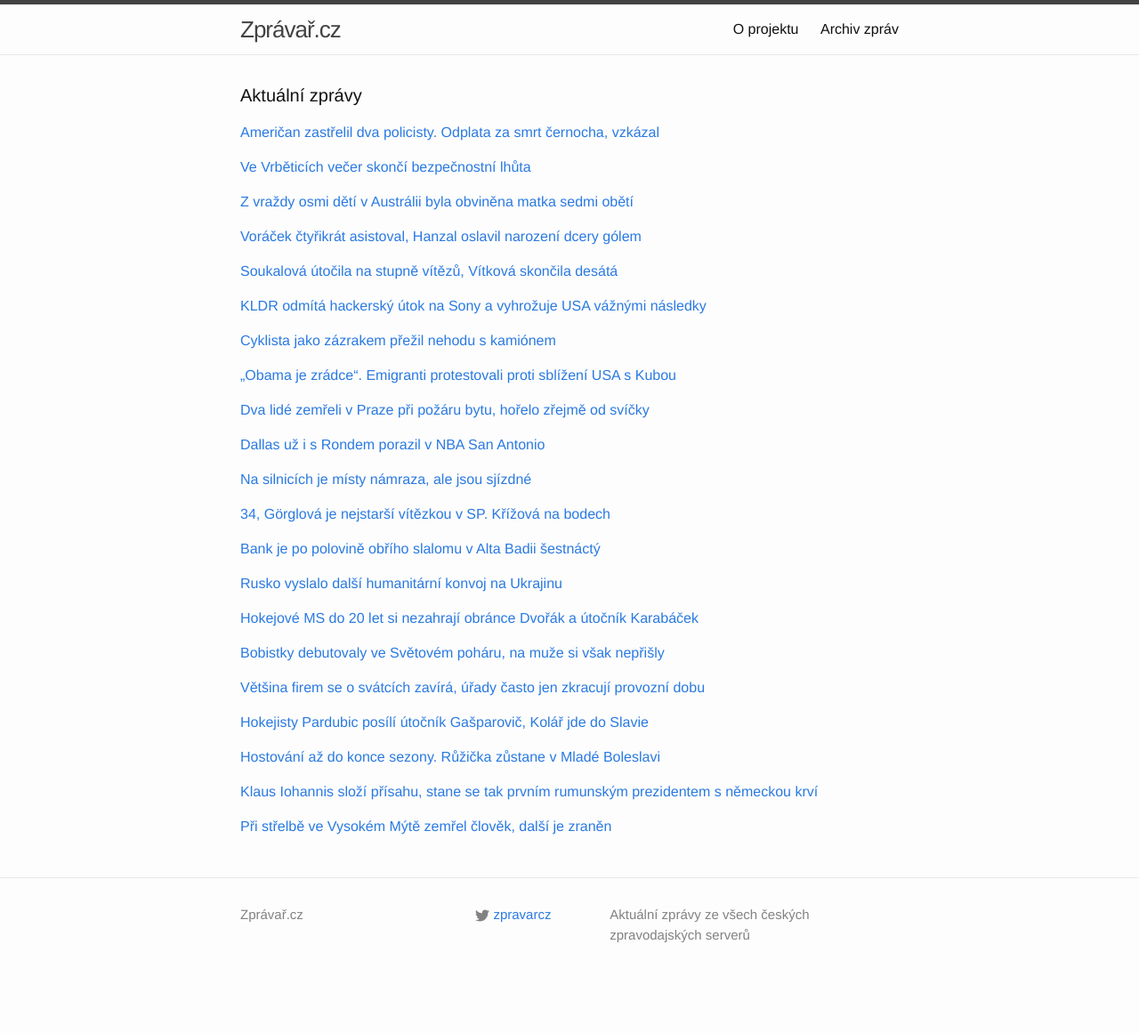
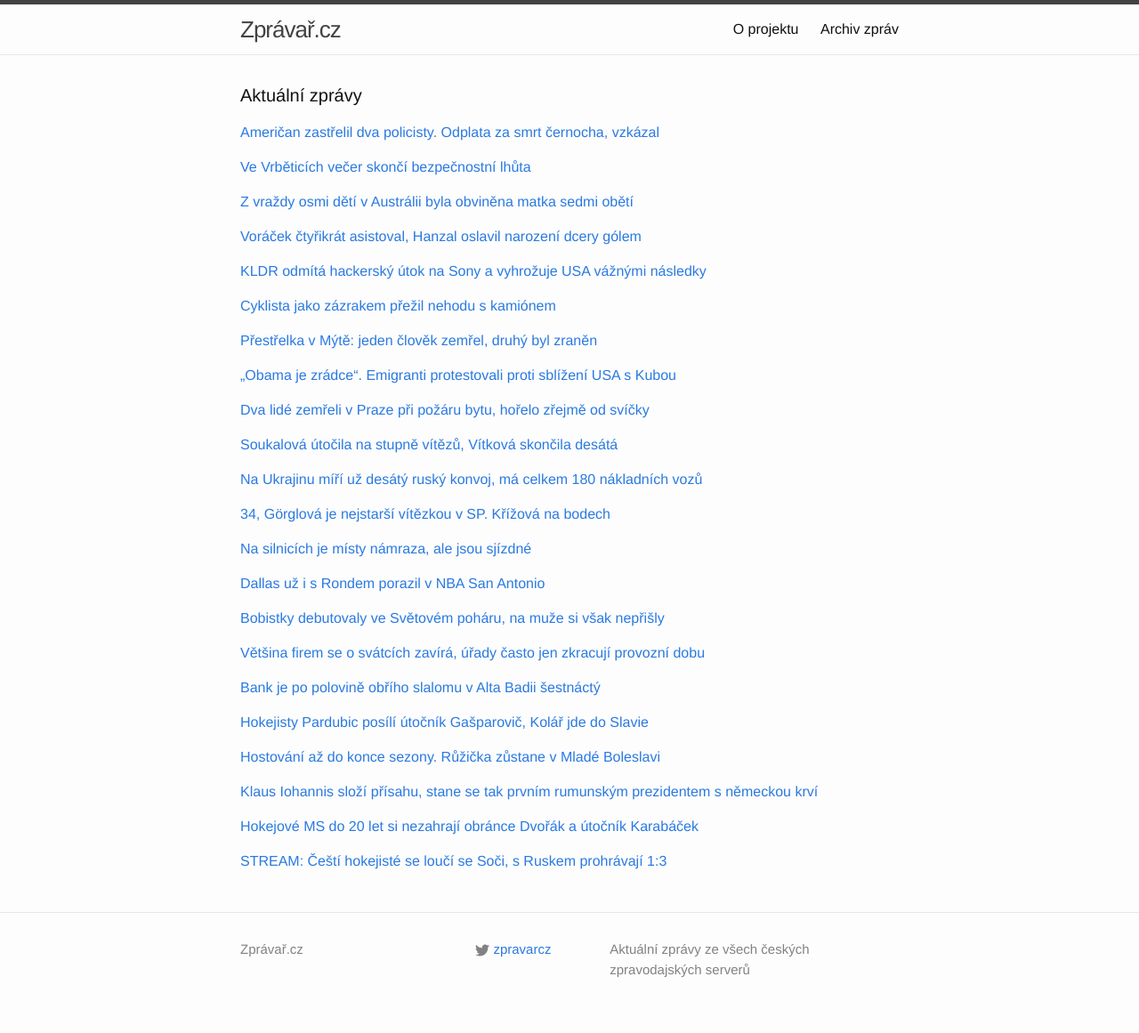
Before and after one commit to adliska/zpravar, a Jekyll site: the page built from index.html, in a window 1280 px wide. Shown: the whole page at 89% size. Built offline with Jekyll 4.4.1, drawn with Linux system fonts in a browser that asks for light colours; before the commit the page ends 1122 px from its top, so only the background shows below that; some of the changed lines change nothing that is shown.

Commit message:
zpravar news update

```diff
--- a/index.html
+++ b/index.html
@@ -53,17 +53,8 @@ layout: default
 <li><a href=http://sport.aktualne.cz/cerstvy-tata-hanzal-slavil-golem-arizona-ale-prohrala/r~fbdcdac288d911e49e4b0025900fea04/>Čerstvý táta Hanzal slavil gólem, Voráček sázel nahrávky - sport.aktualne.cz</a></li>
 <li><a href=http://www.sportovninoviny.cz/zpravy/voracek-ctyrikrat-asistoval-hanzal-oslavil-narozeni-dcery-golem/1161341>Voráček čtyřikrát asistoval, Hanzal oslavil narození dcery gólem - www.sportovninoviny.cz</a></li>
 </ul>
-</div><p><a href="javascript:;" onclick="toggle_visibility('zpravy4')">Soukalová útočila na stupně vítězů, Vítková skončila desátá</a></p>
+</div><p><a href="javascript:;" onclick="toggle_visibility('zpravy4')">KLDR odmítá hackerský útok na Sony a vyhrožuje USA vážnými následky </a></p>
 <div id="zpravy4" style="display:none">
-<ul>
-<li><a href=http://www.tyden.cz/rubriky/sport/zimni-sporty/soukalova-utocila-na-stupne-vitezu-vitkova-skoncila-desata_328007.html>Soukalová útočila na stupně vítězů, Vítková skončila desátá - www.tyden.cz</a></li>
-<li><a href=http://www.sportovninoviny.cz/zpravy/soukalova-utocila-na-stupne-vitezu-skoncila-ctvrta/1161410>Soukalová útočila na stupně vítězů, skončila čtvrtá - www.sportovninoviny.cz</a></li>
-<li><a href=http://www.rozhlas.cz/_zprava/soukalova-zvladla-zavod-s-hromadnym-startem-bez-chyby-dojela-ctvrta--1435355>Soukalová zvládla závod s hromadným startem bez chyby, dojela čtvrtá - www.rozhlas.cz</a></li>
-<li><a href=http://sport.aktualne.cz/soukalova-v-pokljuce-vydrela-ctvrte-misto-vitkova-desata/r~b6c90946890211e4833a0025900fea04/>Soukalová v Pokljuce vydřela čtvrté místo, Vítková desátá - sport.aktualne.cz</a></li>
-<li><a href=http://sport.idnes.cz/sp-pokljuka-cxw-/biatlon.aspx?c=A141221_120904_biatlon_tm2>Dvě Češky v první desítce hromadného závodu: 4. Soukalová, 10. Vítková - sport.idnes.cz</a></li>
-</ul>
-</div><p><a href="javascript:;" onclick="toggle_visibility('zpravy5')">KLDR odmítá hackerský útok na Sony a vyhrožuje USA vážnými následky </a></p>
-<div id="zpravy5" style="display:none">
 <ul>
 <li><a href=http://www.lidovky.cz/kldr-odmita-hackersky-utok-na-sony-a-vyhrozuje-usa-vaznymi-nasledky-1g7-/zpravy-svet.aspx?c=A141221_115555_ln_zahranici_mmu>KLDR odmítá hackerský útok na Sony a vyhrožuje USA vážnými následky  - www.lidovky.cz</a></li>
 <li><a href=http://zpravy.e15.cz/zahranicni/udalosti/utok-hackeru-na-sony-usa-pozadaly-o-pomoc-cinu-1147745>Útok Hackerů na Sony: USA požádaly o pomoc Čínu - zpravy.e15.cz</a></li>
@@ -71,14 +62,23 @@ layout: default
 <li><a href=http://www.ceskenoviny.cz/zpravy/zpravy/usa-kvuli-hackerskemu-utoku-pozadaly-cinu-o-pomoc/1161331>USA kvůli hackerskému útoku požádaly Čínu o pomoc - www.ceskenoviny.cz</a></li>
 <li><a href=http://www.ceskenoviny.cz/zpravy/zpravy/usa-pry-kvuli-hackerskemu-utoku-pozadaly-cinu-o-pomoc/1161331>USA prý kvůli hackerskému útoku požádaly Čínu o pomoc - www.ceskenoviny.cz</a></li>
 </ul>
-</div><p><a href="javascript:;" onclick="toggle_visibility('zpravy6')">Cyklista jako zázrakem přežil nehodu s kamiónem</a></p>
-<div id="zpravy6" style="display:none">
+</div><p><a href="javascript:;" onclick="toggle_visibility('zpravy5')">Cyklista jako zázrakem přežil nehodu s kamiónem</a></p>
+<div id="zpravy5" style="display:none">
 <ul>
 <li><a href=http://www.novinky.cz/koktejl/356950-cyklista-jako-zazrakem-prezil-nehodu-s-kamionem.html>Cyklista jako zázrakem přežil nehodu s kamiónem - www.novinky.cz</a></li>
 <li><a href=http://www.novinky.cz/koktejl/356950-cyklista-vyvazl-z-nehody-s-kamionem-jen-s-odreninami.html>Cyklista vyvázl z nehody s kamiónem jen s odřeninami - www.novinky.cz</a></li>
 <li><a href=http://www.novinky.cz/koktejl/356950-cyklista-vyvazl-z-nehody-s-kamionem-jako-zazrakem-jen-s-odreninami.html>Cyklista vyvázl z nehody s kamiónem jako zázrakem jen s odřeninami - www.novinky.cz</a></li>
 <li><a href=http://www.novinky.cz/koktejl/356950-cyklista-vjel-primo-pod-kamion-z-nehody-vyvazl-jako-zazrakem-jen-s-odreninami.html>Cyklista vjel přímo pod kamión, z nehody vyvázl jako zázrakem jen s odřeninami - www.novinky.cz</a></li>
 <li><a href=http://www.novinky.cz/koktejl/356950-cyklista-odnesl-hrozivou-srazku-s-kamionem-jen-odreninami.html>Cyklista odnesl hrozivou srážku s kamiónem jen odřeninami - www.novinky.cz</a></li>
+</ul>
+</div><p><a href="javascript:;" onclick="toggle_visibility('zpravy6')">Přestřelka v Mýtě: jeden člověk zemřel, druhý byl zraněn</a></p>
+<div id="zpravy6" style="display:none">
+<ul>
+<li><a href=http://www.tyden.cz/rubriky/domaci/krimi/prestrelka-v-myte-jeden-clovek-zemrel-druhy-byl-zranen_328010.html>Přestřelka v Mýtě: jeden člověk zemřel, druhý byl zraněn - www.tyden.cz</a></li>
+<li><a href=http://www.denik.cz/z_domova/jeden-clovek-zemrel-a-dalsi-byl-zranen-pri-prestrelce-ve-vysokem-myte-20141221.html>Jeden člověk zemřel a další byl zraněn při přestřelce ve Vysokém Mýtě - www.denik.cz</a></li>
+<li><a href=http://www.novinky.cz/krimi/356983-pri-strelbe-ve-vysokem-myte-zemrel-clovek-dalsi-je-zranen.html>Při střelbě ve Vysokém Mýtě zemřel člověk, další je zraněn - www.novinky.cz</a></li>
+<li><a href=http://www.lidovky.cz/jeden-clovek-zemrel-dalsi-byl-zranen-pri-strelbe-ve-vysokem-myte-px3-/zpravy-domov.aspx?c=A141221_125828_ln_domov_mct>Jeden člověk zemřel, další byl zraněn při střelbě ve Vysokém Mýtě  - www.lidovky.cz</a></li>
+<li><a href=http://www.ceskenoviny.cz/zpravy/zpravy/jeden-clovek-zemrel-a-dalsi-byl-zranen-pri-prestrelce-ve-v-myte/1161423>Jeden člověk zemřel a další byl zraněn při přestřelce ve V. Mýtě - www.ceskenoviny.cz</a></li>
 </ul>
 </div><p><a href="javascript:;" onclick="toggle_visibility('zpravy7')">„Obama je zrádce“. Emigranti protestovali proti sblížení USA s Kubou</a></p>
 <div id="zpravy7" style="display:none">
@@ -98,21 +98,22 @@ layout: default
 <li><a href=http://www.ceskenoviny.cz/zpravy/zpravy/dva-lide-zemreli-v-rano-v-praze-pri-pozaru-bytu/1161356>Dva lidé zemřeli v ráno v Praze při požáru bytu - www.ceskenoviny.cz</a></li>
 <li><a href=http://www.novinky.cz/krimi/356965-pri-pozaru-prazskeho-bytu-zemreli-dva-lide.html>Při požáru pražského bytu zemřeli dva lidé - www.novinky.cz</a></li>
 </ul>
-</div><p><a href="javascript:;" onclick="toggle_visibility('zpravy9')">Dallas už i s Rondem porazil v NBA San Antonio</a></p>
+</div><p><a href="javascript:;" onclick="toggle_visibility('zpravy9')">Soukalová útočila na stupně vítězů, Vítková skončila desátá</a></p>
 <div id="zpravy9" style="display:none">
 <ul>
-<li><a href=http://sport.aktualne.cz/dallas-uz-i-s-rondem-porazil-v-nba-san-antonio/r~4a9014c288f311e49e4b0025900fea04/>Dallas už i s Rondem porazil v NBA San Antonio - sport.aktualne.cz</a></li>
-<li><a href=http://sport.idnes.cz/nba-basketbal-souhrn-0lx-/basket.aspx?c=A141221_100238_sport-basket_ten>Dallas do texaského derby nasadil Ronda. A pokořil San Antonio - sport.idnes.cz</a></li>
-<li><a href=http://www.denik.cz/ostatni_sport/dallas-uz-i-s-rondem-porazil-v-nba-san-antonio-20141221.html>Dallas už i s Rondem porazil v NBA San Antonio - www.denik.cz</a></li>
-<li><a href=http://www.sportovninoviny.cz/zpravy/dallas-uz-i-s-rondem-porazil-v-nba-san-antonio/1161367>Dallas už i s Rondem porazil v NBA San Antonio - www.sportovninoviny.cz</a></li>
+<li><a href=http://www.tyden.cz/rubriky/sport/zimni-sporty/soukalova-utocila-na-stupne-vitezu-vitkova-skoncila-desata_328007.html>Soukalová útočila na stupně vítězů, Vítková skončila desátá - www.tyden.cz</a></li>
+<li><a href=http://www.sportovninoviny.cz/zpravy/soukalova-utocila-na-stupne-vitezu-skoncila-ctvrta/1161410>Soukalová útočila na stupně vítězů, skončila čtvrtá - www.sportovninoviny.cz</a></li>
+<li><a href=http://www.rozhlas.cz/_zprava/soukalova-zvladla-zavod-s-hromadnym-startem-bez-chyby-dojela-ctvrta--1435355>Soukalová zvládla závod s hromadným startem bez chyby, dojela čtvrtá - www.rozhlas.cz</a></li>
+<li><a href=http://sport.aktualne.cz/soukalova-v-pokljuce-vydrela-ctvrte-misto-vitkova-desata/r~b6c90946890211e4833a0025900fea04/>Soukalová v Pokljuce vydřela čtvrté místo, Vítková desátá - sport.aktualne.cz</a></li>
+<li><a href=http://sport.idnes.cz/sp-pokljuka-cxw-/biatlon.aspx?c=A141221_120904_biatlon_tm2>Dvě Češky v první desítce hromadného závodu: 4. Soukalová, 10. Vítková - sport.idnes.cz</a></li>
 </ul>
-</div><p><a href="javascript:;" onclick="toggle_visibility('zpravy10')">Na silnicích je místy námraza, ale jsou sjízdné</a></p>
+</div><p><a href="javascript:;" onclick="toggle_visibility('zpravy10')">Na Ukrajinu míří už desátý ruský konvoj, má celkem 180 nákladních vozů </a></p>
 <div id="zpravy10" style="display:none">
 <ul>
-<li><a href=http://zpravy.aktualne.cz/regiony/na-silnicich-je-misty-namraza-ale-jsou-sjizdne/r~5e378dfc88fd11e49fc3002590604f2e/>Na silnicích je místy námraza, ale jsou sjízdné - zpravy.aktualne.cz</a></li>
-<li><a href=http://www.rozhlas.cz/_zprava/ve-vyssich-polohach-snezi-silnice-jsou-sjizdne-bez-problemu--1435309>Ve vyšších polohách sněží. Silnice jsou sjízdné bez problémů - www.rozhlas.cz</a></li>
-<li><a href=http://www.lidovky.cz/na-sumave-snezi-v-melniku-silny-vitr-vyvratil-vanocni-strom-prb-/zpravy-domov.aspx?c=A141221_103818_ln_domov_mct>Na Šumavě sněží. V Mělníku silný vítr vychýlil vánoční strom  - www.lidovky.cz</a></li>
-<li><a href=http://www.rozhlas.cz/_zprava/na-horach-snezi-silnice-jsou-sjizdne-bez-problemu--1435309>Na horách sněží. Silnice jsou sjízdné bez problémů - www.rozhlas.cz</a></li>
+<li><a href=http://www.lidovky.cz/rusko-vyslalo-na-donbas-desaty-humanitarni-konvoj-fwu-/zpravy-svet.aspx?c=A141221_131315_ln_zahranici_mmu>Na Ukrajinu míří už desátý ruský konvoj, má celkem 180 nákladních vozů  - www.lidovky.cz</a></li>
+<li><a href=http://www.tyden.cz/rubriky/zahranici/rusko-a-okoli/rusko-vyslalo-dalsi-humanitarni-konvoj-na-ukrajinu_328006.html>Rusko vyslalo další humanitární konvoj na Ukrajinu - www.tyden.cz</a></li>
+<li><a href=http://zpravy.e15.cz/zahranicni/udalosti/rusko-vyslalo-na-donbas-uz-desaty-humanitarni-konvoj-1147743>Rusko vyslalo na Donbas už desátý humanitární konvoj - zpravy.e15.cz</a></li>
+<li><a href=http://zahranicni.ihned.cz/c1-63286360-na-ukrajinu-vyrazil-desaty-rusky-konvoj-veze-cihly-leky-i-vanocni-stromky>Na Ukrajinu vyrazil desátý ruský konvoj. Veze cihly, léky i vánoční stromky - zahranicni.ihned.cz</a></li>
 </ul>
 </div><p><a href="javascript:;" onclick="toggle_visibility('zpravy11')">34, Görglová je nejstarší vítězkou v SP. Křížová na bodech</a></p>
 <div id="zpravy11" style="display:none">
@@ -122,40 +123,42 @@ layout: default
 <li><a href=http://sport.idnes.cz/svetovy-pohar-alpske-lyzovani-krizova-gorglova-fu7-/lyzovani.aspx?c=A141221_122551_lyzovani_ten>Křížová ve Val d'Isére sjela pro body, královnou super-G je Görglová - sport.idnes.cz</a></li>
 <li><a href=http://www.sportovninoviny.cz/zpravy/gorglova-je-nejstarsi-vitezkou-v-sp-krizova-ma-prvni-body-sezony/1161415>Görglová je nejstarší vítězkou v SP, Křížová má první body sezony - www.sportovninoviny.cz</a></li>
 </ul>
-</div><p><a href="javascript:;" onclick="toggle_visibility('zpravy12')">Bank je po polovině obřího slalomu v Alta Badii šestnáctý</a></p>
+</div><p><a href="javascript:;" onclick="toggle_visibility('zpravy12')">Na silnicích je místy námraza, ale jsou sjízdné</a></p>
 <div id="zpravy12" style="display:none">
 <ul>
-<li><a href=http://sport.idnes.cz/ondrej-bank-obri-slalom-svetovy-pohar-alta-badia-lyzovani-pmv-/lyzovani.aspx?c=A141221_110400_lyzovani_ten>Bank je po polovině obřího slalomu v Alta Badii šestnáctý - sport.idnes.cz</a></li>
-<li><a href=http://www.denik.cz/zimni_sporty/utok-na-letosni-maximum-bank-je-v-alta-badii-zatim-sestnacty-20141221.html>Útok na letošní maximum. Bank je v Alta Badii zatím šestnáctý - www.denik.cz</a></li>
-<li><a href=http://www.sportovninoviny.cz/zpravy/bank-zajel-v-obrim-slalomu-v-alta-badii-v-1-kole-sestnacty-cas/1161389>Bank zajel v obřím slalomu v Alta Badii v 1. kole šestnáctý čas - www.sportovninoviny.cz</a></li>
+<li><a href=http://zpravy.aktualne.cz/regiony/na-silnicich-je-misty-namraza-ale-jsou-sjizdne/r~5e378dfc88fd11e49fc3002590604f2e/>Na silnicích je místy námraza, ale jsou sjízdné - zpravy.aktualne.cz</a></li>
+<li><a href=http://www.rozhlas.cz/_zprava/ve-vyssich-polohach-snezi-silnice-jsou-sjizdne-bez-problemu--1435309>Ve vyšších polohách sněží. Silnice jsou sjízdné bez problémů - www.rozhlas.cz</a></li>
+<li><a href=http://www.lidovky.cz/na-sumave-snezi-v-melniku-silny-vitr-vyvratil-vanocni-strom-prb-/zpravy-domov.aspx?c=A141221_103818_ln_domov_mct>Na Šumavě sněží. V Mělníku silný vítr vychýlil vánoční strom  - www.lidovky.cz</a></li>
+<li><a href=http://www.rozhlas.cz/_zprava/na-horach-snezi-silnice-jsou-sjizdne-bez-problemu--1435309>Na horách sněží. Silnice jsou sjízdné bez problémů - www.rozhlas.cz</a></li>
 </ul>
-</div><p><a href="javascript:;" onclick="toggle_visibility('zpravy13')">Rusko vyslalo další humanitární konvoj na Ukrajinu</a></p>
+</div><p><a href="javascript:;" onclick="toggle_visibility('zpravy13')">Dallas už i s Rondem porazil v NBA San Antonio</a></p>
 <div id="zpravy13" style="display:none">
 <ul>
-<li><a href=http://www.tyden.cz/rubriky/zahranici/rusko-a-okoli/rusko-vyslalo-dalsi-humanitarni-konvoj-na-ukrajinu_328006.html>Rusko vyslalo další humanitární konvoj na Ukrajinu - www.tyden.cz</a></li>
-<li><a href=http://zpravy.e15.cz/zahranicni/udalosti/rusko-vyslalo-na-donbas-uz-desaty-humanitarni-konvoj-1147743>Rusko vyslalo na Donbas už desátý humanitární konvoj - zpravy.e15.cz</a></li>
-<li><a href=http://zahranicni.ihned.cz/c1-63286360-na-ukrajinu-vyrazil-desaty-rusky-konvoj-veze-cihly-leky-i-vanocni-stromky>Na Ukrajinu vyrazil desátý ruský konvoj. Veze cihly, léky i vánoční stromky - zahranicni.ihned.cz</a></li>
+<li><a href=http://sport.aktualne.cz/dallas-uz-i-s-rondem-porazil-v-nba-san-antonio/r~4a9014c288f311e49e4b0025900fea04/>Dallas už i s Rondem porazil v NBA San Antonio - sport.aktualne.cz</a></li>
+<li><a href=http://sport.idnes.cz/nba-basketbal-souhrn-0lx-/basket.aspx?c=A141221_100238_sport-basket_ten>Dallas do texaského derby nasadil Ronda. A pokořil San Antonio - sport.idnes.cz</a></li>
+<li><a href=http://www.denik.cz/ostatni_sport/dallas-uz-i-s-rondem-porazil-v-nba-san-antonio-20141221.html>Dallas už i s Rondem porazil v NBA San Antonio - www.denik.cz</a></li>
+<li><a href=http://www.sportovninoviny.cz/zpravy/dallas-uz-i-s-rondem-porazil-v-nba-san-antonio/1161367>Dallas už i s Rondem porazil v NBA San Antonio - www.sportovninoviny.cz</a></li>
 </ul>
-</div><p><a href="javascript:;" onclick="toggle_visibility('zpravy14')">Hokejové MS do 20 let si nezahrají obránce Dvořák a útočník Karabáček</a></p>
+</div><p><a href="javascript:;" onclick="toggle_visibility('zpravy14')">Bobistky debutovaly ve Světovém poháru, na muže si však nepřišly</a></p>
 <div id="zpravy14" style="display:none">
-<ul>
-<li><a href=http://hokej.idnes.cz/hokejove-ms-do-20-let-si-nezahraji-obrance-dvorak-a-utocnik-karabacek-1f0-/reprezentace.aspx?c=A141221_121849_reprezentace_ten>Hokejové MS do 20 let si nezahrají obránce Dvořák a útočník Karabáček - hokej.idnes.cz</a></li>
-<li><a href=http://sport.aktualne.cz/z-kadru-na-ms-dvacitek-vypadli-dvorak-a-karabacek/r~bc4656c6890211e4ba57002590604f2e/>Z kádru na MS dvacítek vypadli Dvořák a Karabáček - sport.aktualne.cz</a></li>
-<li><a href=http://www.denik.cz/hokej/hokejova-dvacitka-zuzila-tym-pred-ms-vypadli-dvorak-a-karabacek-20141221.html>Hokejová dvacítka zúžila tým před MS, vypadli Dvořák a Karabáček - www.denik.cz</a></li>
-</ul>
-</div><p><a href="javascript:;" onclick="toggle_visibility('zpravy15')">Bobistky debutovaly ve Světovém poháru, na muže si však nepřišly</a></p>
-<div id="zpravy15" style="display:none">
 <ul>
 <li><a href=http://sport.idnes.cz/sp-v-jizde-na-bobech-v-calgary-kanada-d6w-/sporty.aspx?c=A141221_111055_sporty_ten>Bobistky debutovaly ve Světovém poháru, na muže si však nepřišly - sport.idnes.cz</a></li>
 <li><a href=http://www.tyden.cz/rubriky/sport/ostatni-sporty/zeny-v-bobech-zadny-problem-na-muze-ovsem-nestacily_328004.html>Ženy nestačily na muže: bobistky skončily mezi posledními - www.tyden.cz</a></li>
 <li><a href=http://www.denik.cz/zimni_sporty/historicka-premiera-bobistky-jely-zavod-s-muzi-skoncily-na-chvostu-20141221.html>Historická premiéra: Bobistky jely závod s muži, skončily na chvostu - www.denik.cz</a></li>
 </ul>
-</div><p><a href="javascript:;" onclick="toggle_visibility('zpravy16')">Většina firem se o svátcích zavírá, úřady často jen zkracují provozní dobu</a></p>
-<div id="zpravy16" style="display:none">
+</div><p><a href="javascript:;" onclick="toggle_visibility('zpravy15')">Většina firem se o svátcích zavírá, úřady často jen zkracují provozní dobu</a></p>
+<div id="zpravy15" style="display:none">
 <ul>
 <li><a href=http://www.rozhlas.cz/_zprava/vetsina-firem-se-o-svatcich-zavira-urady-casto-jen-zkracuji-provozni-dobu--1435288>Většina firem se o svátcích zavírá, úřady často jen zkracují provozní dobu - www.rozhlas.cz</a></li>
 <li><a href=http://www.rozhlas.cz/_zprava/vetsina-firem-se-o-svatcich-zavira-urady-ale-casto-jen-zkrati-provozni-dobu--1435288>Většina firem se o svátcích zavírá, úřady často jen zkracují provozní dobu - www.rozhlas.cz</a></li>
 <li><a href=http://www.rozhlas.cz/_zprava/velke-firmy-narizuji-pracovnikum-vanocni-dovolene-urady-vetsinou-jen-zkrati-pracovni-dobu--1435288>Velké firmy nařizují pracovníkům vánoční dovolené, úřady většinou jen zkrátí pracovní dobu - www.rozhlas.cz</a></li>
+</ul>
+</div><p><a href="javascript:;" onclick="toggle_visibility('zpravy16')">Bank je po polovině obřího slalomu v Alta Badii šestnáctý</a></p>
+<div id="zpravy16" style="display:none">
+<ul>
+<li><a href=http://sport.idnes.cz/ondrej-bank-obri-slalom-svetovy-pohar-alta-badia-lyzovani-pmv-/lyzovani.aspx?c=A141221_110400_lyzovani_ten>Bank je po polovině obřího slalomu v Alta Badii šestnáctý - sport.idnes.cz</a></li>
+<li><a href=http://www.denik.cz/zimni_sporty/utok-na-letosni-maximum-bank-je-v-alta-badii-zatim-sestnacty-20141221.html>Útok na letošní maximum. Bank je v Alta Badii zatím šestnáctý - www.denik.cz</a></li>
+<li><a href=http://www.sportovninoviny.cz/zpravy/bank-zajel-v-obrim-slalomu-v-alta-badii-v-1-kole-sestnacty-cas/1161389>Bank zajel v obřím slalomu v Alta Badii v 1. kole šestnáctý čas - www.sportovninoviny.cz</a></li>
 </ul>
 </div><p><a href="javascript:;" onclick="toggle_visibility('zpravy17')">Hokejisty Pardubic posílí útočník Gašparovič, Kolář jde do Slavie</a></p>
 <div id="zpravy17" style="display:none">
@@ -178,11 +181,18 @@ layout: default
 <li><a href=http://www.rozhlas.cz/_zprava/klaus-iohannis-slozi-prisahu-stane-se-tak-prvnim-rumunskym-prezidentem-s-nemeckou-krvi--1435289>Klaus Iohannis složí přísahu, stane se tak prvním rumunským prezidentem s německou krví - www.rozhlas.cz</a></li>
 <li><a href=http://www.rozhlas.cz/_zprava/klaus-iohannis-slozi-prisahu-stane-se-tal-prvnim-rumunskym-prezidentem-s-nemeckou-krvi--1435289>Klaus Iohannis složí přísahu, stane se tal prvním rumunským prezidentem s německou krví - www.rozhlas.cz</a></li>
 </ul>
-</div><p><a href="javascript:;" onclick="toggle_visibility('zpravy20')">Při střelbě ve Vysokém Mýtě zemřel člověk, další je zraněn</a></p>
+</div><p><a href="javascript:;" onclick="toggle_visibility('zpravy20')">Hokejové MS do 20 let si nezahrají obránce Dvořák a útočník Karabáček</a></p>
 <div id="zpravy20" style="display:none">
 <ul>
-<li><a href=http://www.novinky.cz/krimi/356983-pri-strelbe-ve-vysokem-myte-zemrel-clovek-dalsi-je-zranen.html>Při střelbě ve Vysokém Mýtě zemřel člověk, další je zraněn - www.novinky.cz</a></li>
-<li><a href=http://www.lidovky.cz/jeden-clovek-zemrel-dalsi-byl-zranen-pri-strelbe-ve-vysokem-myte-px3-/zpravy-domov.aspx?c=A141221_125828_ln_domov_mct>Jeden člověk zemřel, další byl zraněn při střelbě ve Vysokém Mýtě  - www.lidovky.cz</a></li>
-<li><a href=http://www.ceskenoviny.cz/zpravy/zpravy/jeden-clovek-zemrel-a-dalsi-byl-zranen-pri-prestrelce-ve-v-myte/1161423>Jeden člověk zemřel a další byl zraněn při přestřelce ve V. Mýtě - www.ceskenoviny.cz</a></li>
+<li><a href=http://hokej.idnes.cz/hokejove-ms-do-20-let-si-nezahraji-obrance-dvorak-a-utocnik-karabacek-1f0-/reprezentace.aspx?c=A141221_121849_reprezentace_ten>Hokejové MS do 20 let si nezahrají obránce Dvořák a útočník Karabáček - hokej.idnes.cz</a></li>
+<li><a href=http://sport.aktualne.cz/z-kadru-na-ms-dvacitek-vypadli-dvorak-a-karabacek/r~bc4656c6890211e4ba57002590604f2e/>Z kádru na MS dvacítek vypadli Dvořák a Karabáček - sport.aktualne.cz</a></li>
+<li><a href=http://www.denik.cz/hokej/hokejova-dvacitka-zuzila-tym-pred-ms-vypadli-dvorak-a-karabacek-20141221.html>Hokejová dvacítka zúžila tým před MS, vypadli Dvořák a Karabáček - www.denik.cz</a></li>
+</ul>
+</div><p><a href="javascript:;" onclick="toggle_visibility('zpravy21')">STREAM: Čeští hokejisté se loučí se Soči, s Ruskem prohrávají 1:3</a></p>
+<div id="zpravy21" style="display:none">
+<ul>
+<li><a href=http://www.rozhlas.cz/_zprava/stream-cesti-hokejiste-se-louci-se-soci-s-ruskem-prohravaji-13--1435353>STREAM: Čeští hokejisté se loučí se Soči, s Ruskem prohrávají 1:3 - www.rozhlas.cz</a></li>
+<li><a href=http://www.rozhlas.cz/_zprava/stream-cesti-hokejiste-se-louci-se-soci-s-ruskem-prohravaji-02--1435353>STREAM: Čeští hokejisté se loučí se Soči, s Ruskem prohrávají 0:2 - www.rozhlas.cz</a></li>
+<li><a href=http://www.rozhlas.cz/_zprava/stream-cesti-hokejiste-se-louci-se-soci-zapasem-proti-rusum--1435353>STREAM: Čeští hokejisté se loučí se Soči zápasem proti Rusům - www.rozhlas.cz</a></li>
 </ul>
 </div></div>
```
